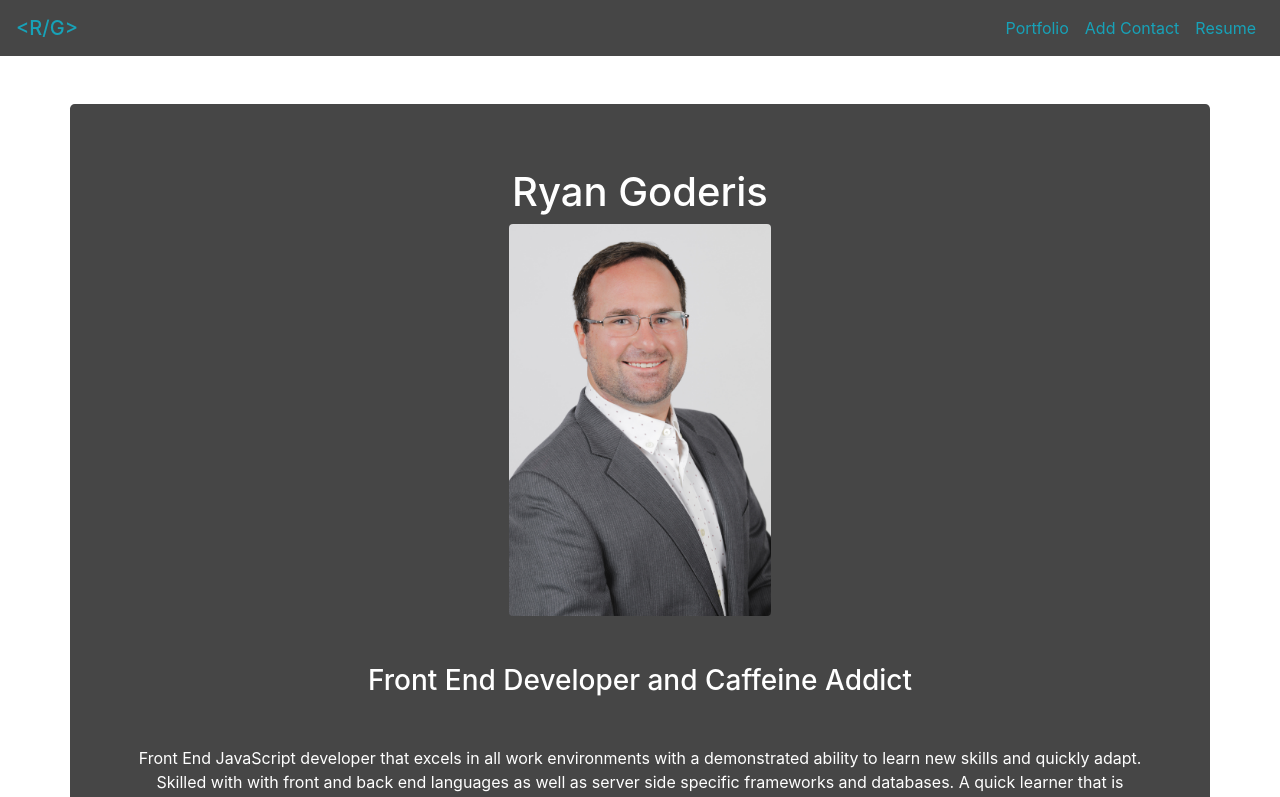
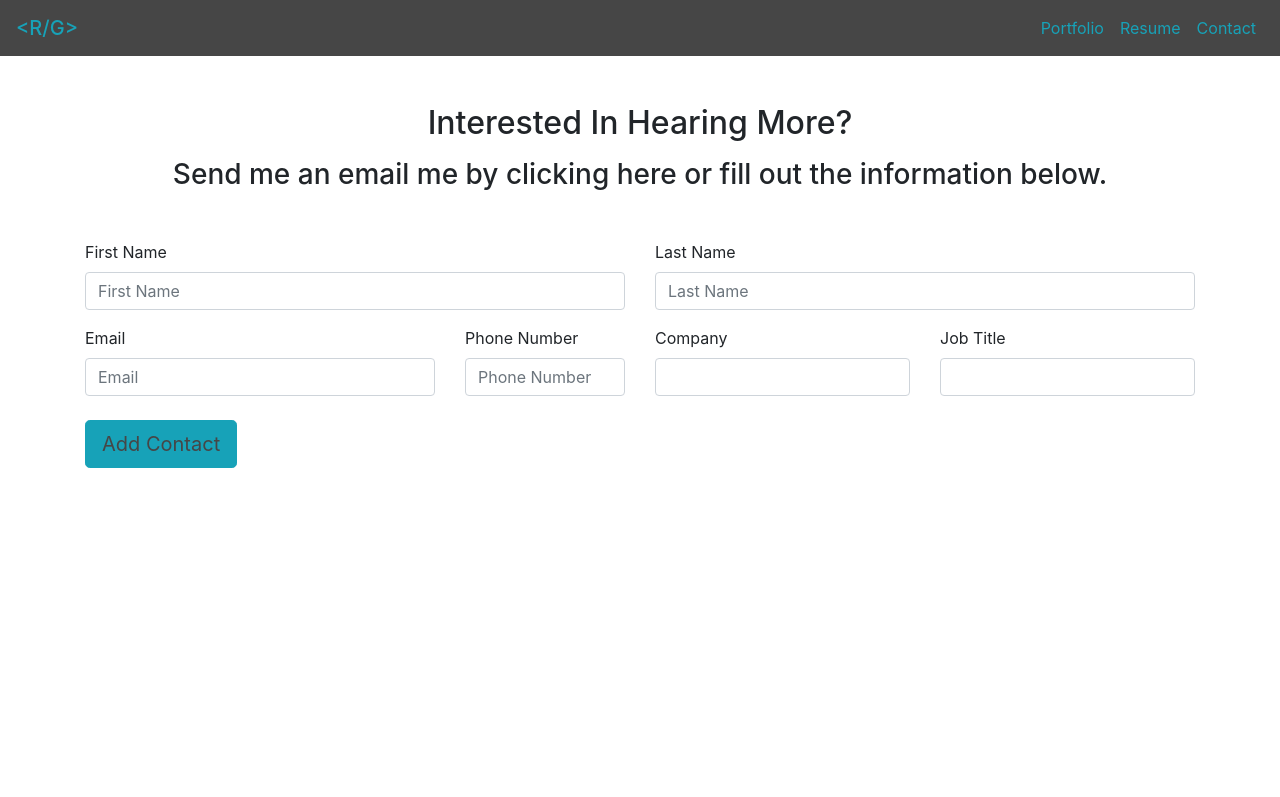
Before and after one commit to rgoderis/portfolio_2, a React (Create React App) app in the folder client/: page /Contact in a window 1280 px wide. Shown: the top 797 px of the page. Built offline with nearby package versions, Linux system fonts and the light colour scheme.

Commit message:
changed text in AddContact to allow user to either send an email via window.open or filling out their contact information.

```diff
--- a/client/src/App.js
+++ b/client/src/App.js
@@ -20,7 +20,7 @@ class App extends React.Component {
         <Header/>
         <Switch>
           <Route exact path="/" component={Home}/>
-          <Route exact path="/AddContact" component={AddContact}/>
+          <Route exact path="/Contact" component={AddContact}/>
           <Route exact path="/Resume" component={Resume}/>
           <Route component={Home}/>
         </Switch>
--- a/client/src/Components/Header/index.js
+++ b/client/src/Components/Header/index.js
@@ -17,10 +17,10 @@ function Header(){
                         <Link to="/" className="float-right nav-link text-info">Portfolio</Link>
                     </li>
                     <li className="nav-item">
-                        <Link to="/AddContact" className="float-right nav-link text-info">Add Contact</Link>
+                      <Link to="/Resume" className="float-right nav-link text-info">Resume</Link>
                     </li>
                     <li className="nav-item">
-                      <Link to="/Resume" className="float-right nav-link text-info">Resume</Link>
+                        <Link to="/Contact" className="float-right nav-link text-info">Contact</Link>
                     </li>
                 </ul>
             </div>
--- a/client/src/Pages/AddContact.js
+++ b/client/src/Pages/AddContact.js
@@ -1,6 +1,7 @@
 import React from 'react';
 import axios from 'axios'
 import Input from '../Components/Input'
+import "./style.css"
 
 class AddContact extends React.Component{
     state = {
@@ -54,17 +55,18 @@ class AddContact extends React.Component{
         }
     }
 
-    componentDidMount(){
-        this.checkContact()
+    clickListener = ()=>{
+        window.open('mailto:rgoderis789@gmail.com?subject=Reaching Out');
     }
+
     render(){
         return(
             <div className="container">
                 {this.state.contactAdded?
-                <h1 className="text-center">Contact Information Added</h1>:
+                <h1 className="text-center">Thanks for sending your information, I will get back with you ASAP!</h1>:
                 <div>
-                <h2 className="text-center mb-5 mt-5">Interested in Hearing More?</h2>
-                <h3>Email me by clicking here or fill out the information below and I will respond ASAP!</h3>
+                <h2 className="text-center mt-5">Interested In Hearing More?</h2>
+                <h3 className="text-center mb-5 mt-3">Send me an email me by <span className="clickable" onClick={this.clickListener}>clicking here</span> or fill out the information below.</h3>
                 <form>
                     <div className="form-group">
                         <div className="row">
--- a/client/src/Pages/style.css
+++ b/client/src/Pages/style.css
@@ -1,3 +1,6 @@
 .background-primary{
     background-color: rgb(70, 70, 70);
 }
+.clickable:hover {
+    color: lightseagreen;
+}
```
